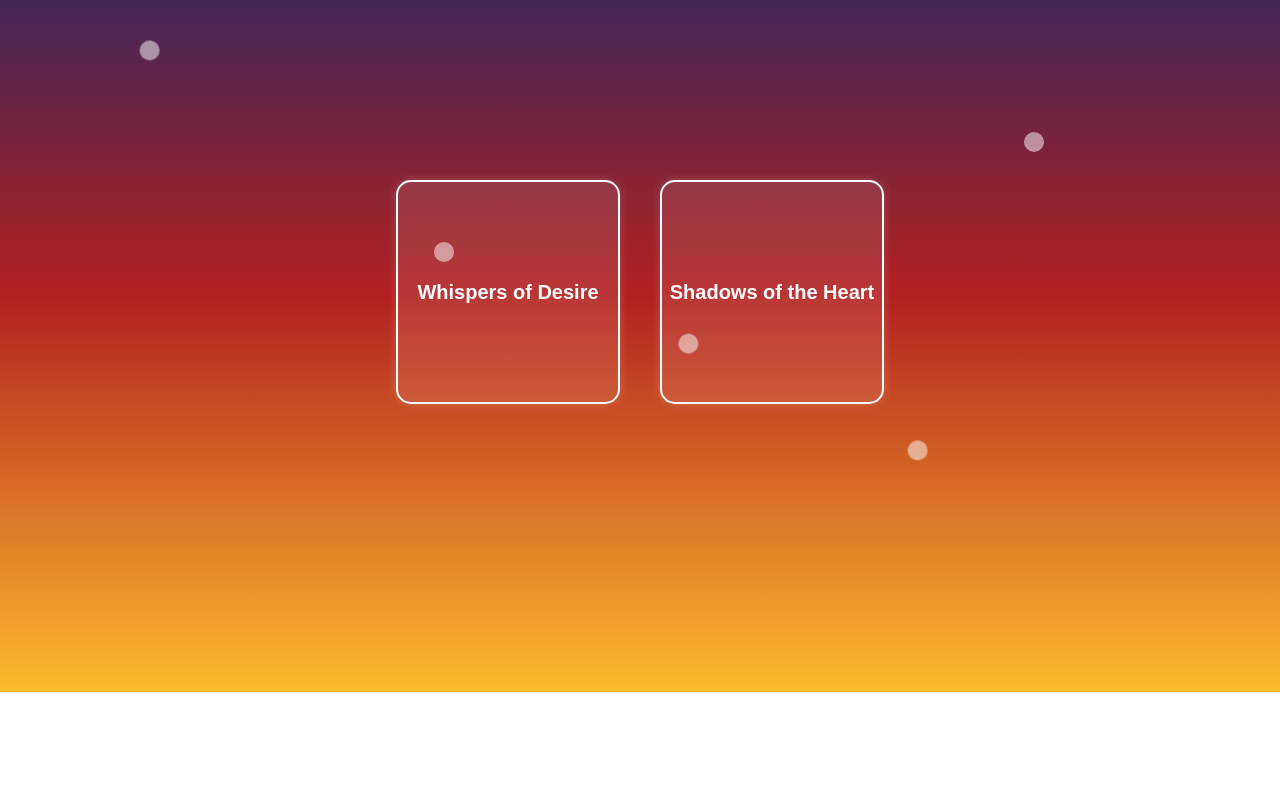
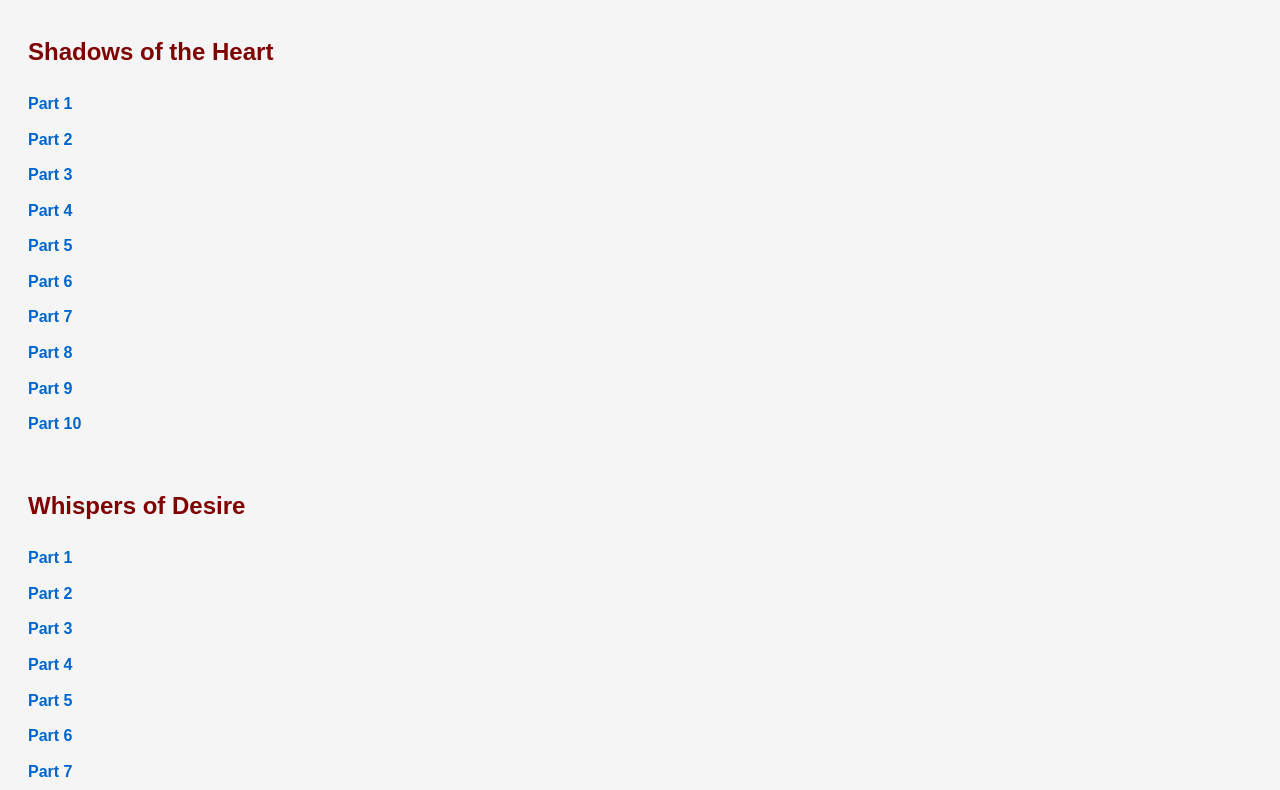
Before and after one commit to matthewnwaogwugwu-byte/Dreamy-tales, a plain HTML site: page dreamy-tales/index.html in a window 1280 px wide. Shown: the part 108-898 px from the top of the page. Before the commit the page ends 800 px from the top, so only its background shows below. Drawn offline with Linux system fonts and the light colour scheme.

Commit message:
Update index page linking all 10 parts for both stories

```diff
--- a/dreamy-tales/index.html
+++ b/dreamy-tales/index.html
@@ -3,90 +3,85 @@
 <head>
     <meta charset="UTF-8">
     <meta name="viewport" content="width=device-width, initial-scale=1.0">
-<title>Dreamy Tales</title>
+    <title>Dreamy Tales - Home</title>
     <style>
         body {
-    margin: 0;
-    padding: 0;
             font-family: Arial, sans-serif;
-    background: linear-gradient(to bottom, #1a2a6c, #b21f1f, #fdbb2d);
-    height: 100vh;
-    overflow: hidden;
-    display: flex;
-    justify-content: center;
-    align-items: center;
-    flex-direction: column;
+            background-color: #f5f5f5;
+            color: #333;
+            padding: 20px;
+            line-height: 1.6;
         }
-
-  /* Floating lights */
-  .light {
-    position: absolute;
-    width: 20px;
-    height: 20px;
-    background: rgba(255, 255, 255, 0.5);
-    border-radius: 50%;
-    animation: float 6s infinite ease-in-out;
+        h1 {
+            color: #4B0082;
+            text-align: center;
         }
-
-  @keyframes float {
-    0% { transform: translateY(0) translateX(0);}
-    50% { transform: translateY(-50px) translateX(50px);}
-    100% { transform: translateY(0) translateX(0);}
+        h2 {
+            color: #800000;
+            margin-top: 40px;
         }
-
-  /* Story boxes container */
-  .container {
-    display: flex;
-    gap: 40px;
-    z-index: 1;
+        ul {
+            list-style-type: none;
+            padding-left: 0;
         }
-
-  /* Story boxes */
-  .story-box {
-    width: 220px;
-    height: 220px;
-    background: rgba(255, 255, 255, 0.1);
-    border: 2px solid white;
-    border-radius: 15px;
-    display: flex;
-    justify-content: center;
-    align-items: center;
-    color: white;
-    font-size: 20px;
+        li {
+            margin: 10px 0;
+        }
+        a {
+            text-decoration: none;
+            color: #0066cc;
             font-weight: bold;
-    text-align: center;
-    cursor: pointer;
-    transition: all 0.4s ease;
-    box-shadow: 0 0 10px rgba(255,255,255,0.2);
         }
-
-  .story-box:hover {
-    background: rgba(255, 255, 255, 0.3);
-    transform: scale(1.1);
-    box-shadow: 0 0 30px rgba(255,255,255,0.8);
+        a:hover {
+            text-decoration: underline;
+        }
+        .section {
+            margin-bottom: 50px;
         }
     </style>
 </head>
 <body>
 
-<!-- Floating lights -->
-<div class="light" style="top: 20%; left: 10%; animation-delay: 0s;"></div>
-<div class="light" style="top: 50%; left: 30%; animation-delay: 2s;"></div>
-<div class="light" style="top: 70%; left: 70%; animation-delay: 4s;"></div>
-<div class="light" style="top: 30%; left: 80%; animation-delay: 6s;"></div>
-<div class="light" style="top: 60%; left: 50%; animation-delay: 1s;"></div>
+    <h1>Dreamy Tales</h1>
 
-<!-- Story boxes -->
-<div class="container">
-  <div class="story-box" onclick="goToParts('whispers_parts')">Whispers of Desire</div>
-  <div class="story-box" onclick="goToParts('shadows_parts')">Shadows of the Heart</div>
+    <div class="section">
+        <h2>Shadows of the Heart</h2>
+        <ul>
+            <li><a href="shadows_part1.html">Part 1</a></li>
+            <li><a href="shadows_part2.html">Part 2</a></li>
+            <li><a href="shadows_part3.html">Part 3</a></li>
+            <li><a href="shadows_part4.html">Part 4</a></li>
+            <li><a href="shadows_part5.html">Part 5</a></li>
+            <li><a href="shadows_part6.html">Part 6</a></li>
+            <li><a href="shadows_part7.html">Part 7</a></li>
+            <li><a href="shadows_part8.html">Part 8</a></li>
+            <li><a href="shadows_part9.html">Part 9</a></li>
+            <li><a href="shadows_part10.html">Part 10</a></li>
+        </ul>
     </div>
 
-<script>
-  function goToParts(story) {
-    window.location.href = story + '.html';
-  }
-</script>
+    <div class="section">
+        <h2>Whispers of Desire</h2>
+        <ul>
+            <li><a href="whispers_part1.html">Part 1</a></li>
+            <li><a href="whispers_part2.html">Part 2</a></li>
+            <li><a href="whispers_part3.html">Part 3</a></li>
+            <li><a href="whispers_part4.html">Part 4</a></li>
+            <li><a href="whispers_part5.html">Part 5</a></li>
+            <li><a href="whispers_part6.html">Part 6</a></li>
+            <li><a href="whispers_part7.html">Part 7</a></li>
+            <li><a href="whispers_part8.html">Part 8</a></li>
+            <li><a href="whispers_part9.html">Part 9</a></li>
+            <li><a href="whispers_part10.html">Part 10</a></li>
+        </ul>
+    </div>
+
+    <div class="section">
+        <h2>Other Pages</h2>
+        <ul>
+            <li><a href="contact.html">Contact</a></li>
+        </ul>
+    </div>
 
 </body>
 </html>
```
Lines whose indentation alone changed are shown as unchanged.
